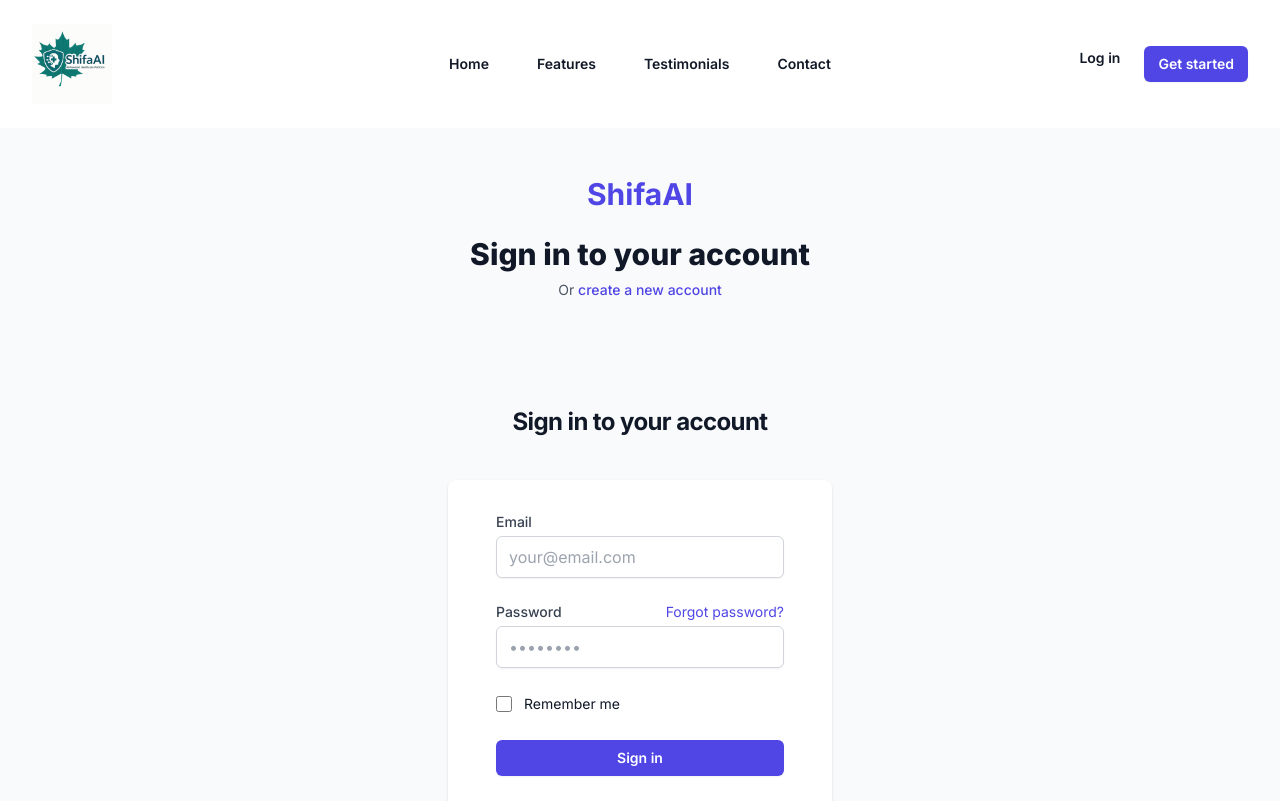
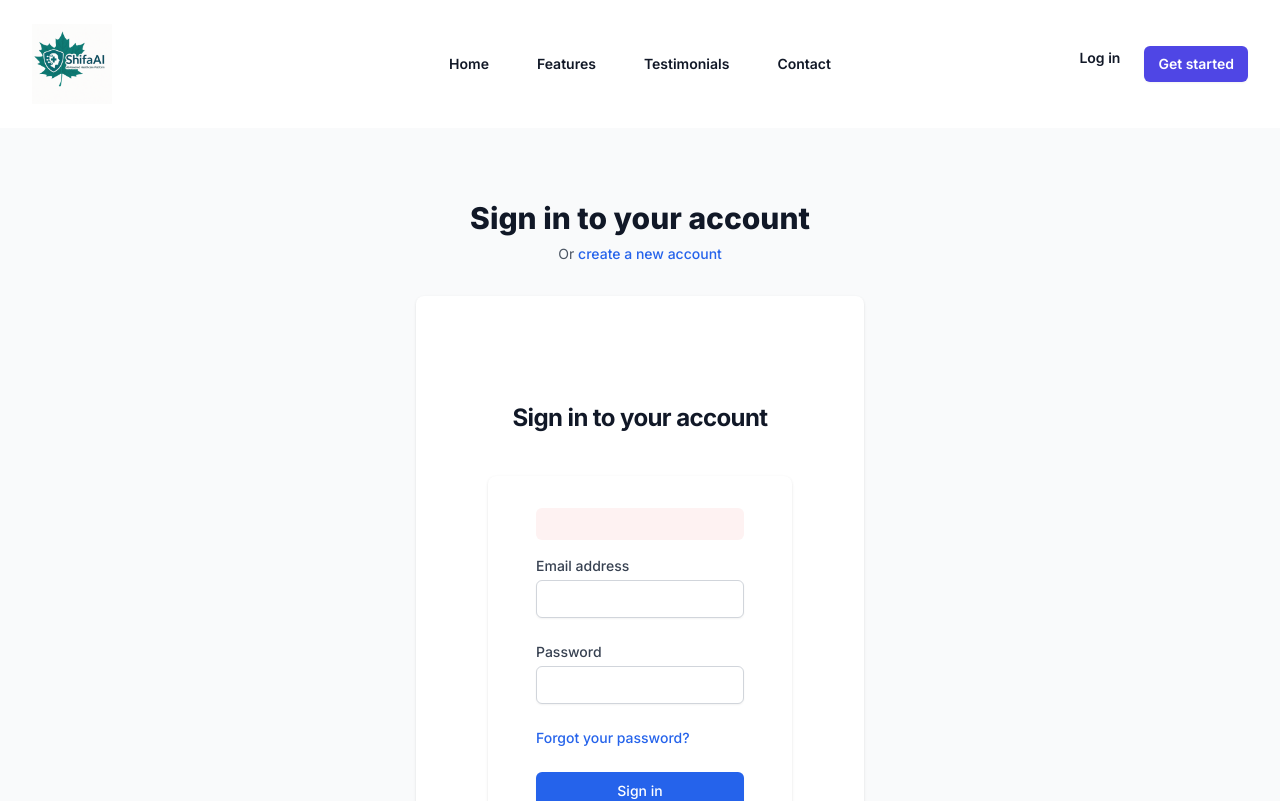
Before and after one commit to MohsinFurkh/Shifa.AI, a Next.js app: page /login in a window 1280 px wide. Shown: the top 801 px of the page. Built offline with nearby package versions, Linux system fonts and the light colour scheme.

Commit message:
Fix client-side rendering in login page and update authentication flow

```diff
--- a/app/dashboard/patient/chat/page.jsx
+++ b/app/dashboard/patient/chat/page.jsx
@@ -4,7 +4,7 @@
 import { useAuth } from '../../../../contexts/AuthContext';
 import DashboardLayout from '../../../../components/DashboardLayout';
 import { PaperAirplaneIcon, PaperClipIcon, UserCircleIcon, ClockIcon, ChatBubbleLeftRightIcon, ShieldCheckIcon, ArrowPathIcon } from '@heroicons/react/24/outline';
-import { BrainIcon, BeakerIcon } from '@heroicons/react/24/solid';
+import { BeakerIcon, UserIcon } from '@heroicons/react/24/solid';
 
 export default function ChatPage() {
   const { user } = useAuth();
@@ -252,7 +252,7 @@
                         className={`w-full flex items-center p-4 border ${chatMode === 'personal' ? 'border-primary-500 bg-primary-50' : 'border-gray-200'} rounded-lg hover:bg-gray-50`}
                       >
                         <div className="bg-blue-100 rounded-full p-2">
-                          <BrainIcon className="h-6 w-6 text-blue-600" />
+                          <UserIcon className="h-6 w-6 text-blue-600" />
                         </div>
                         <div className="ml-3 text-left">
                           <h3 className="font-medium text-gray-800">Personal AI Doctor</h3>
@@ -424,7 +424,7 @@
                         onClick={() => handleSelectChatMode('personal')}
                         className="inline-flex items-center justify-center px-4 py-2 bg-blue-500 text-white rounded-md hover:bg-blue-600 transition"
                       >
-                        <BrainIcon className="h-5 w-5 mr-2" />
+                        <UserIcon className="h-5 w-5 mr-2" />
                         Personal AI Doctor
                       </button>
                       <button
--- a/app/login/page.jsx
+++ b/app/login/page.jsx
@@ -1,3 +1,7 @@
+'use client';
+
+import { useState } from 'react';
+import { useRouter } from 'next/navigation';
 import Link from 'next/link';
 import LoginForm from '../../components/LoginForm';
 
@@ -7,24 +11,36 @@
 };
 
 export default function LoginPage() {
+  const router = useRouter();
+  const [error, setError] = useState('');
+
+  const handleLoginSuccess = () => {
+    router.push('/dashboard');
+  };
+
   return (
-    <div className="min-h-screen flex items-center justify-center bg-gray-50 py-12 px-4 sm:px-6 lg:px-8">
-      <div className="max-w-md w-full space-y-8">
-        <div>
-          <Link href="/" className="flex justify-center">
-            <h1 className="text-3xl font-bold text-primary-600">ShifaAI</h1>
-          </Link>
+    <div className="min-h-screen bg-gray-50 flex flex-col justify-center py-12 sm:px-6 lg:px-8">
+      <div className="sm:mx-auto sm:w-full sm:max-w-md">
         <h2 className="mt-6 text-center text-3xl font-extrabold text-gray-900">
           Sign in to your account
         </h2>
         <p className="mt-2 text-center text-sm text-gray-600">
           Or{' '}
-            <Link href="/register" className="font-medium text-primary-600 hover:text-primary-500">
+          <Link href="/register" className="font-medium text-blue-600 hover:text-blue-500">
             create a new account
           </Link>
         </p>
       </div>
-        <LoginForm />
+
+      <div className="mt-8 sm:mx-auto sm:w-full sm:max-w-md">
+        <div className="bg-white py-8 px-4 shadow sm:rounded-lg sm:px-10">
+          {error && (
+            <div className="mb-4 p-4 bg-red-50 text-red-700 rounded-md">
+              {error}
+            </div>
+          )}
+          <LoginForm onSuccess={handleLoginSuccess} onError={setError} />
+        </div>
       </div>
     </div>
   );
--- a/components/LoginForm.jsx
+++ b/components/LoginForm.jsx
@@ -3,20 +3,29 @@
 import { useState } from 'react';
 import Link from 'next/link';
 import { useAuth } from '../contexts/AuthContext';
-import { useRouter } from 'next/router';
+import { useRouter } from 'next/navigation';
 
-export default function LoginForm() {
+export default function LoginForm({ onSuccess, onError }) {
   const { login } = useAuth();
   const router = useRouter();
-  const [email, setEmail] = useState('');
-  const [password, setPassword] = useState('');
-  const [error, setError] = useState('');
+  const [formData, setFormData] = useState({
+    email: '',
+    password: '',
+  });
   const [loading, setLoading] = useState(false);
+
+  const handleChange = (e) => {
+    const { name, value } = e.target;
+    setFormData(prev => ({
+      ...prev,
+      [name]: value
+    }));
+  };
 
   const handleSubmit = async (e) => {
     e.preventDefault();
-    setError('');
     setLoading(true);
+    onError('');
 
     try {
       const response = await fetch('/api/auth/login', {
@@ -25,9 +34,8 @@
           'Content-Type': 'application/json',
         },
         body: JSON.stringify({
-          email,
-          password,
-          userType: 'user' // Default to 'user' for all logins
+          ...formData,
+          userType: 'user' // Default user type
         }),
       });
 
@@ -37,36 +45,41 @@
         throw new Error(data.message || 'Login failed');
       }
 
-      // Check if there's existing user data in localStorage to preserve it
-      const existingUserData = localStorage.getItem('user')
-        ? JSON.parse(localStorage.getItem('user'))
-        : null;
+      // Check for existing user data in localStorage
+      const existingUserData = localStorage.getItem('userData');
+      let userData = data.user;
 
-      // Merge new data with existing data (if any)
-      const userData = {
-        ...data.data,
-        // Preserve health metrics and other profile data if it exists
-        ...(existingUserData && {
-          healthMetrics: existingUserData.healthMetrics,
-          profile: existingUserData.profile,
-        }),
+      if (existingUserData) {
+        const existingData = JSON.parse(existingUserData);
+        // Preserve existing health metrics and other important data
+        userData = {
+          ...userData,
+          healthMetrics: existingData.healthMetrics || userData.healthMetrics,
+          appointments: existingData.appointments || userData.appointments,
+          consultations: existingData.consultations || userData.consultations,
         };
+      }
 
-      // Update localStorage with user data
-      localStorage.setItem('user', JSON.stringify(userData));
-      login(userData);
+      // Save user data to localStorage
+      localStorage.setItem('userData', JSON.stringify(userData));
 
-      // Redirect based on user type
-      if (userData.type === 'admin') {
+      if (onSuccess) {
+        onSuccess();
+      } else {
+        // Default redirect based on user type
+        switch (userData.userType) {
+          case 'admin':
             router.push('/dashboard/admin');
-      } else if (userData.type === 'doctor') {
+            break;
+          case 'doctor':
             router.push('/dashboard/doctor');
-      } else {
+            break;
+          default:
             router.push('/dashboard/patient');
         }
+      }
     } catch (error) {
-      console.error('Login error:', error);
-      setError(error.message || 'Invalid credentials');
+      onError(error.message || 'An error occurred during login');
     } finally {
       setLoading(false);
     }
@@ -89,59 +102,54 @@
 
       <div className="mt-10 sm:mx-auto sm:w-full sm:max-w-md">
         <div className="bg-white px-6 py-8 shadow sm:rounded-lg sm:px-12">
-          {error && (
+          {onError && (
             <div className="mb-4 rounded-md bg-red-50 p-4">
-              <div className="text-sm text-red-700">{error}</div>
+              <div className="text-sm text-red-700">{onError}</div>
             </div>
           )}
 
           <form className="space-y-6" onSubmit={handleSubmit}>
-            <div className="form-group mb-4">
-              <label htmlFor="email" className="block text-sm font-medium text-gray-700 mb-1">
-                Email
+            <div>
+              <label htmlFor="email" className="block text-sm font-medium text-gray-700">
+                Email address
               </label>
+              <div className="mt-1">
                 <input
+                  id="email"
+                  name="email"
                   type="email"
-                id="email"
-                value={email}
-                onChange={(e) => setEmail(e.target.value)}
+                  autoComplete="email"
                   required
-                className="w-full px-3 py-2 border border-gray-300 rounded-md shadow-sm focus:outline-none focus:ring-primary-500 focus:border-primary-500"
-                placeholder="your@email.com"
+                  value={formData.email}
+                  onChange={handleChange}
+                  className="appearance-none block w-full px-3 py-2 border border-gray-300 rounded-md shadow-sm placeholder-gray-400 focus:outline-none focus:ring-blue-500 focus:border-blue-500 sm:text-sm"
                 />
               </div>
+            </div>
 
-            <div className="form-group mb-6">
-              <div className="flex justify-between mb-1">
+            <div>
               <label htmlFor="password" className="block text-sm font-medium text-gray-700">
                 Password
               </label>
-                <Link href="/forgot-password" className="text-sm text-primary-600 hover:text-primary-500">
-                  Forgot password?
-                </Link>
+              <div className="mt-1">
+                <input
+                  id="password"
+                  name="password"
+                  type="password"
+                  autoComplete="current-password"
+                  required
+                  value={formData.password}
+                  onChange={handleChange}
+                  className="appearance-none block w-full px-3 py-2 border border-gray-300 rounded-md shadow-sm placeholder-gray-400 focus:outline-none focus:ring-blue-500 focus:border-blue-500 sm:text-sm"
+                />
               </div>
-              <input
-                type="password"
-                id="password"
-                value={password}
-                onChange={(e) => setPassword(e.target.value)}
-                required
-                className="w-full px-3 py-2 border border-gray-300 rounded-md shadow-sm focus:outline-none focus:ring-primary-500 focus:border-primary-500"
-                placeholder="••••••••"
-              />
             </div>
 
             <div className="flex items-center justify-between">
-              <div className="flex items-center">
-                <input
-                  id="remember-me"
-                  name="remember-me"
-                  type="checkbox"
-                  className="h-4 w-4 rounded border-gray-300 text-primary-600 focus:ring-primary-600"
-                />
-                <label htmlFor="remember-me" className="ml-3 block text-sm leading-6 text-gray-900">
-                  Remember me
-                </label>
+              <div className="text-sm">
+                <Link href="/forgot-password" className="font-medium text-blue-600 hover:text-blue-500">
+                  Forgot your password?
+                </Link>
               </div>
             </div>
 
@@ -149,7 +157,7 @@
               <button
                 type="submit"
                 disabled={loading}
-                className="flex w-full justify-center rounded-md bg-primary-600 px-3 py-1.5 text-sm font-semibold leading-6 text-white shadow-sm hover:bg-primary-500 focus-visible:outline focus-visible:outline-2 focus-visible:outline-offset-2 focus-visible:outline-primary-600 disabled:opacity-75"
+                className="w-full flex justify-center py-2 px-4 border border-transparent rounded-md shadow-sm text-sm font-medium text-white bg-blue-600 hover:bg-blue-700 focus:outline-none focus:ring-2 focus:ring-offset-2 focus:ring-blue-500 disabled:opacity-50"
               >
                 {loading ? 'Signing in...' : 'Sign in'}
               </button>
```
Lines whose indentation alone changed are shown as unchanged.
